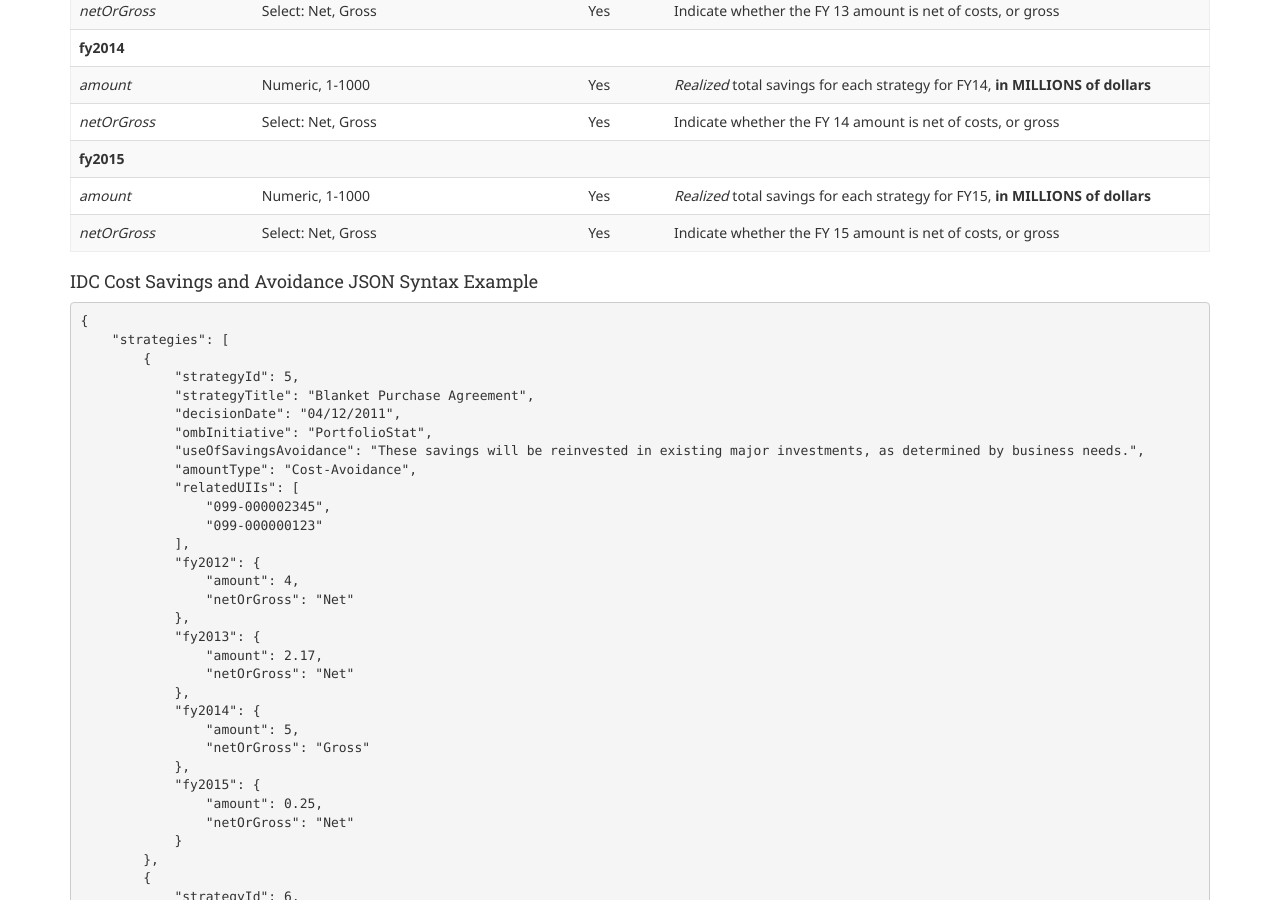
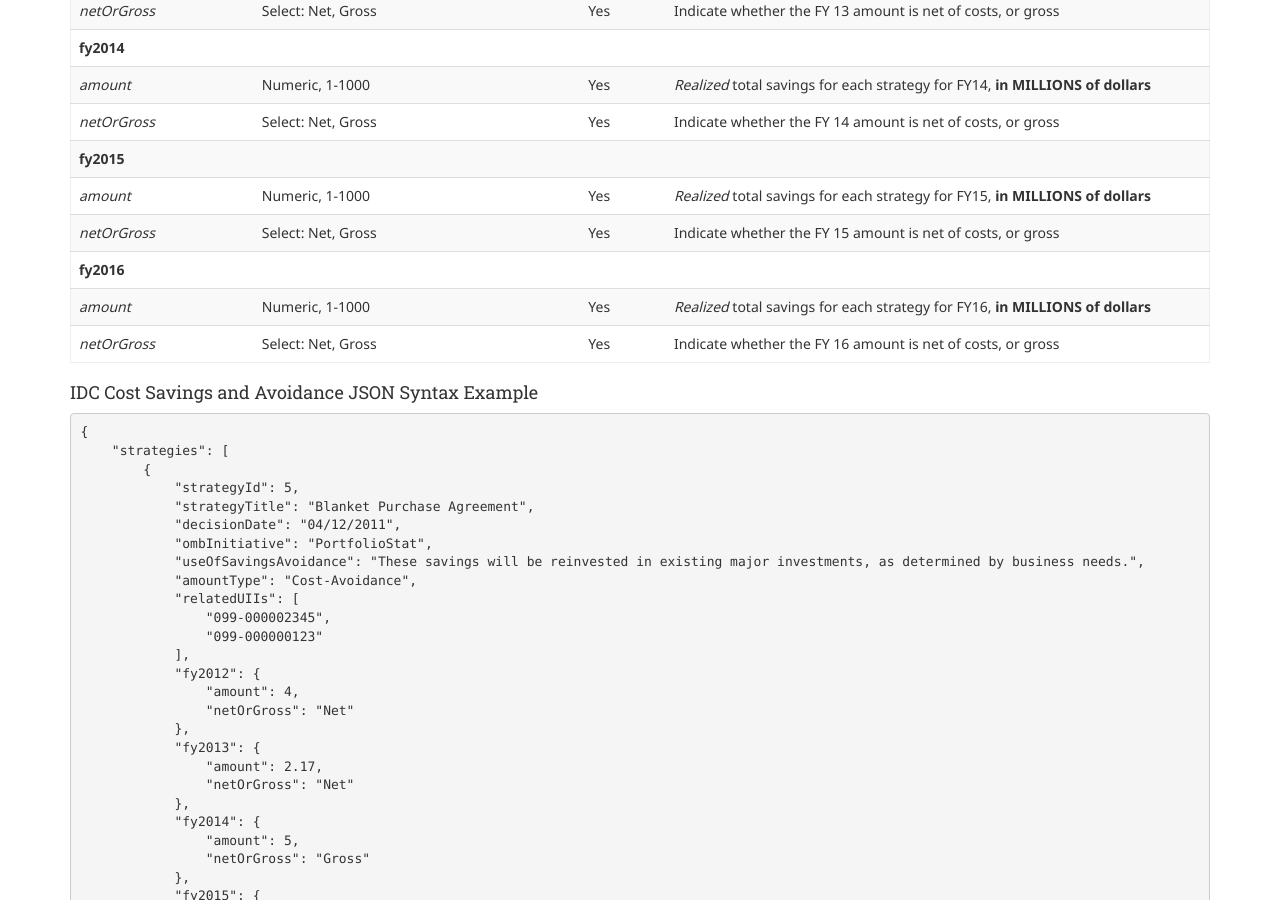
Before and after one commit to WhiteHouse/fitara, a Jekyll site: the page built from schema.md, in a window 1280 px wide and 900 px high, scrolled down 4780 px. Built offline with Jekyll 4.4.1, drawn with Linux system fonts in a browser that asks for light colours.

Commit message:
Update schema.md
Added details for FY 16 costs savings and avoidances.

```diff
--- a/schema.md
+++ b/schema.md
@@ -209,6 +209,9 @@ Field Name                          | Data Type
 **fy2015**                          |                                                                           |           |
  *amount*                           | Numeric, 1-1000                                                           | Yes       | _Realized_ total savings for each strategy for FY15, **in MILLIONS of dollars**
  *netOrGross*                       | Select: Net, Gross                                                         | Yes       | Indicate whether the FY 15 amount is net of costs, or gross
+ **fy2016**                          |                                                                           |           |
+ *amount*                           | Numeric, 1-1000                                                           | Yes       | _Realized_ total savings for each strategy for FY16, **in MILLIONS of dollars**
+ *netOrGross*                       | Select: Net, Gross                                                         | Yes       | Indicate whether the FY 16 amount is net of costs, or gross
 
 #### IDC Cost Savings and Avoidance JSON Syntax Example
 
```
